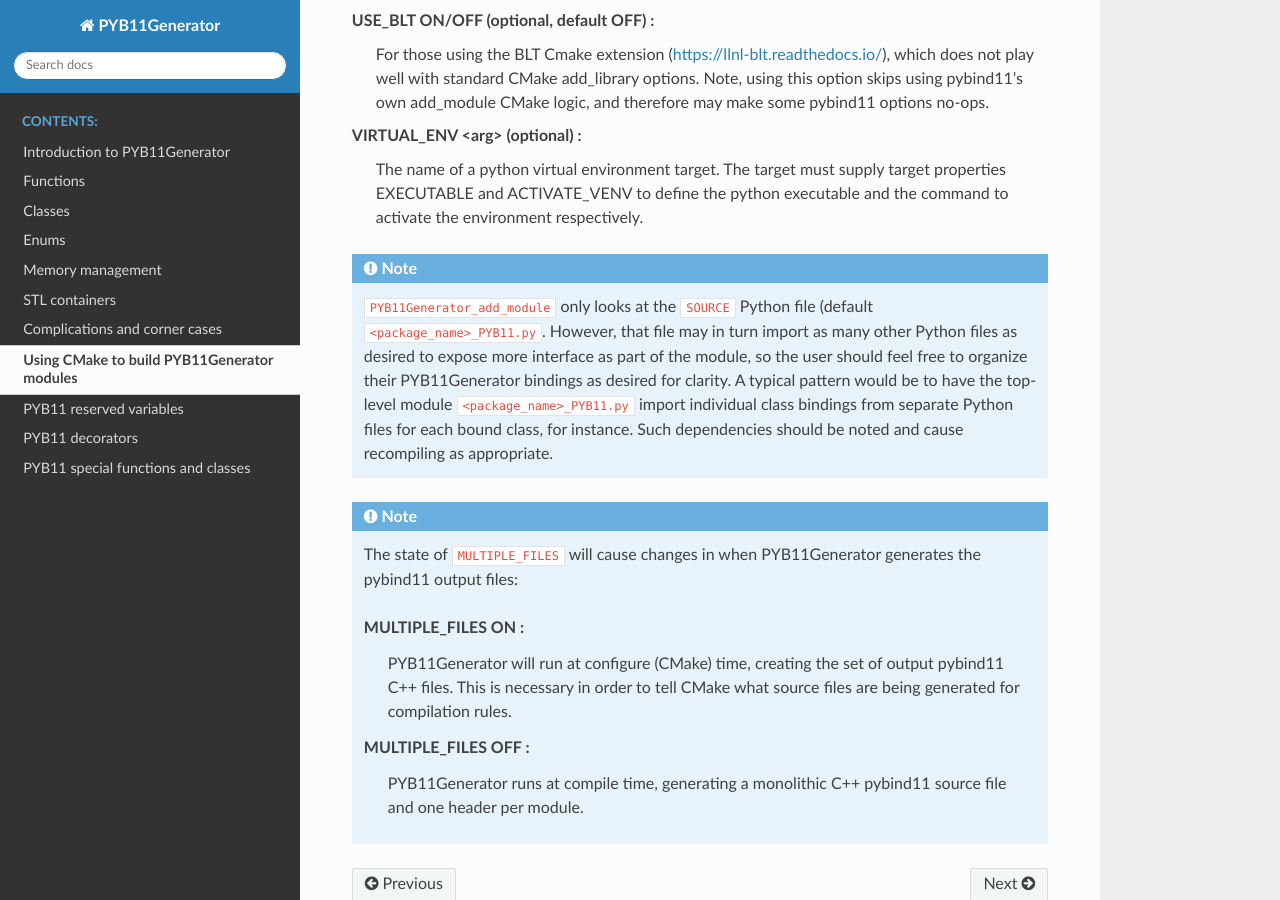
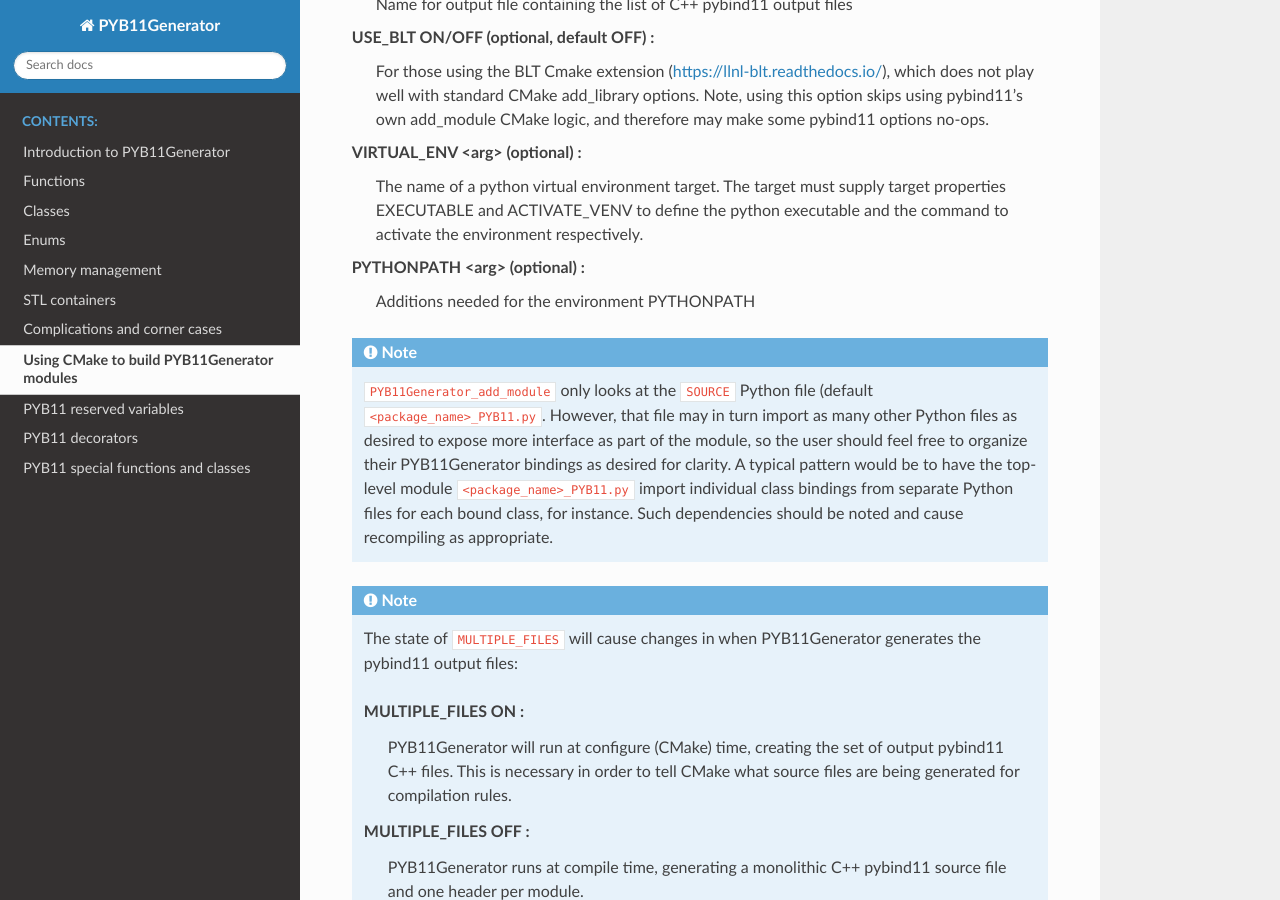
Before and after one commit to LLNL/PYB11Generator, a Sphinx documentation site: the page built from docs/cmake.rst, in a window 1280 px wide and 900 px high, scrolled down 2621 px. Built offline with Sphinx 7.4.7 and the Read the Docs theme 3.1.0, drawn with Linux system fonts in a browser that asks for light colours.

Commit message:
Adding to docs for PYTHONPATH

```diff
--- a/docs/cmake.rst
+++ b/docs/cmake.rst
@@ -66,7 +66,8 @@
                                MULTIPLE_FILES   ON/OFF
                                GENERATED_FILES  ...
                                USE_BLT          ON/OFF
-                               VIRTUAL_ENV      ...)
+                               VIRTUAL_ENV      ...
+                               PYTHONPATH       ...)
 
 where the arguments are:
 
@@ -114,6 +115,9 @@
   target properties EXECUTABLE and ACTIVATE_VENV to define the python executable
   and the command to activate the environment respectively.
 
+PYTHONPATH <arg> (optional) :
+  Additions needed for the environment PYTHONPATH
+
 .. Note::
 
    ``PYB11Generator_add_module`` only looks at the ``SOURCE`` Python file (default ``<package_name>_PYB11.py``.  However, that file may in turn import as many other Python files as desired to expose more interface as part of the module, so the user should feel free to organize their PYB11Generator bindings as desired for clarity.  A typical pattern would be to have the top-level module ``<package_name>_PYB11.py`` import individual class bindings from separate Python files for each bound class, for instance.  Such dependencies should be noted and cause recompiling as appropriate.
```
